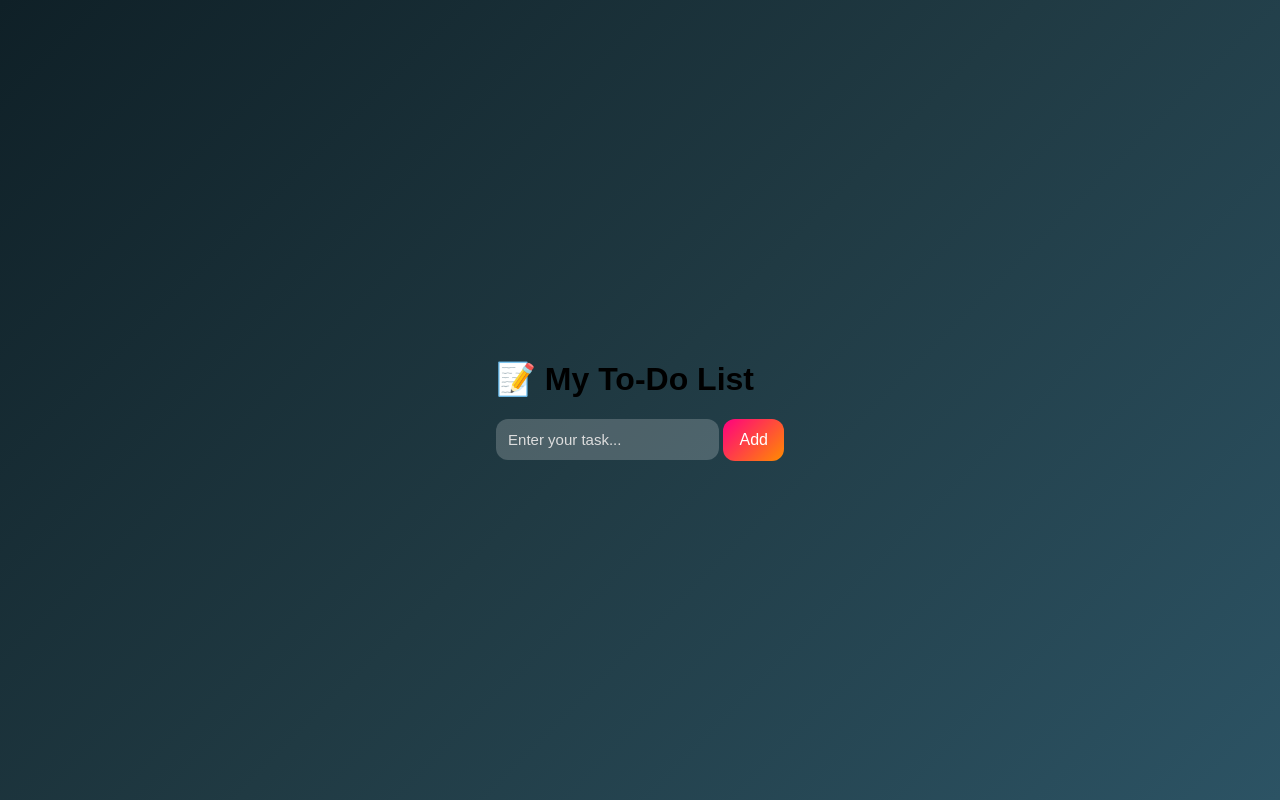
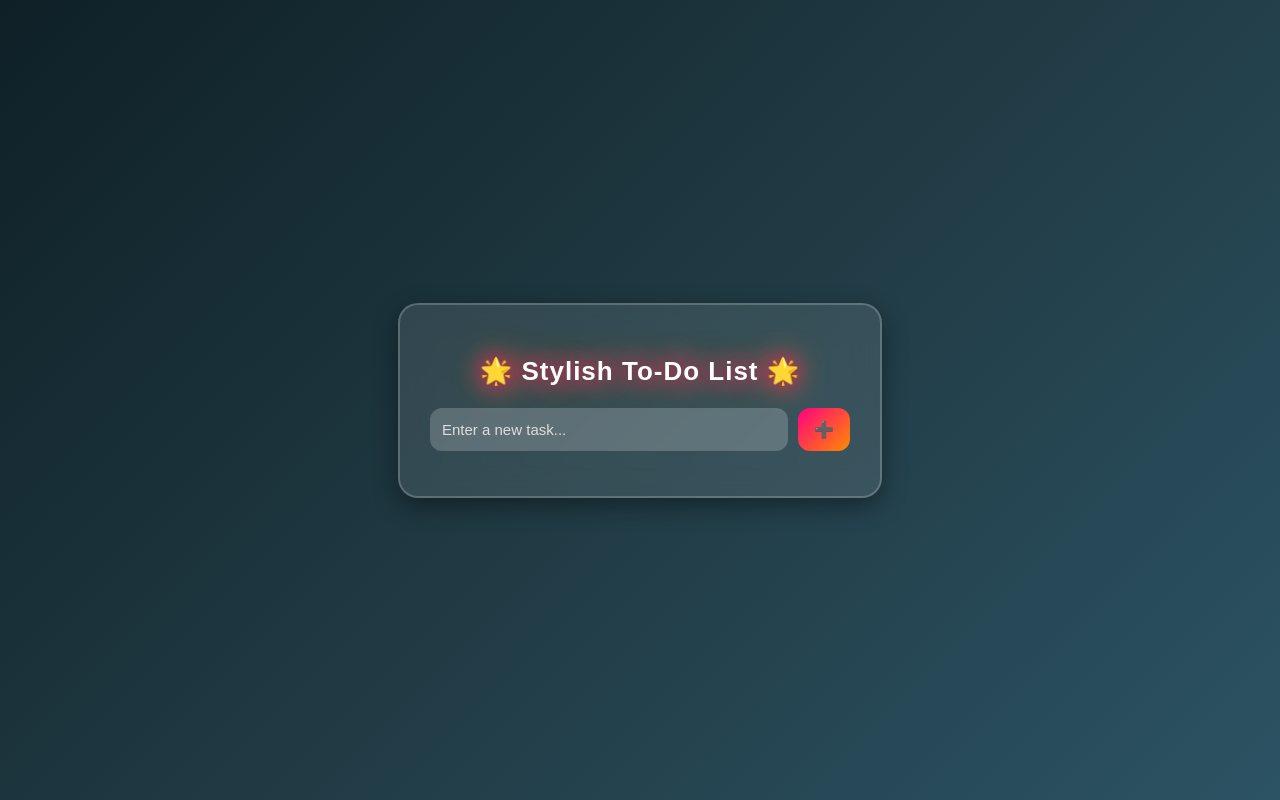
Before and after one commit to bijijiji17-star/Todolist, a plain HTML site: page index.html in a window 1280 px wide. Drawn offline with Linux system fonts and the light colour scheme.

Commit message:
Update index.html

```diff
--- a/index.html
+++ b/index.html
@@ -2,15 +2,15 @@
 <html lang="en">
 <head>
   <meta charset="UTF-8">
-  <title>✨ Modern To-Do List ✨</title>
+  <title>🌈 To-Do List</title>
   <link rel="stylesheet" href="style.css">
 </head>
 <body>
-  <div class="app">
-    <h1>📝 My To-Do List</h1>
-    <div class="input-group">
-      <input type="text" id="taskInput" placeholder="Enter your task...">
-      <button id="addBtn">Add</button>
+  <div class="todo-container">
+    <h2>🌟 Stylish To-Do List 🌟</h2>
+    <div class="input-section">
+      <input type="text" id="taskInput" placeholder="Enter a new task...">
+      <button id="addBtn">➕</button>
     </div>
     <ul id="taskList"></ul>
   </div>
```
